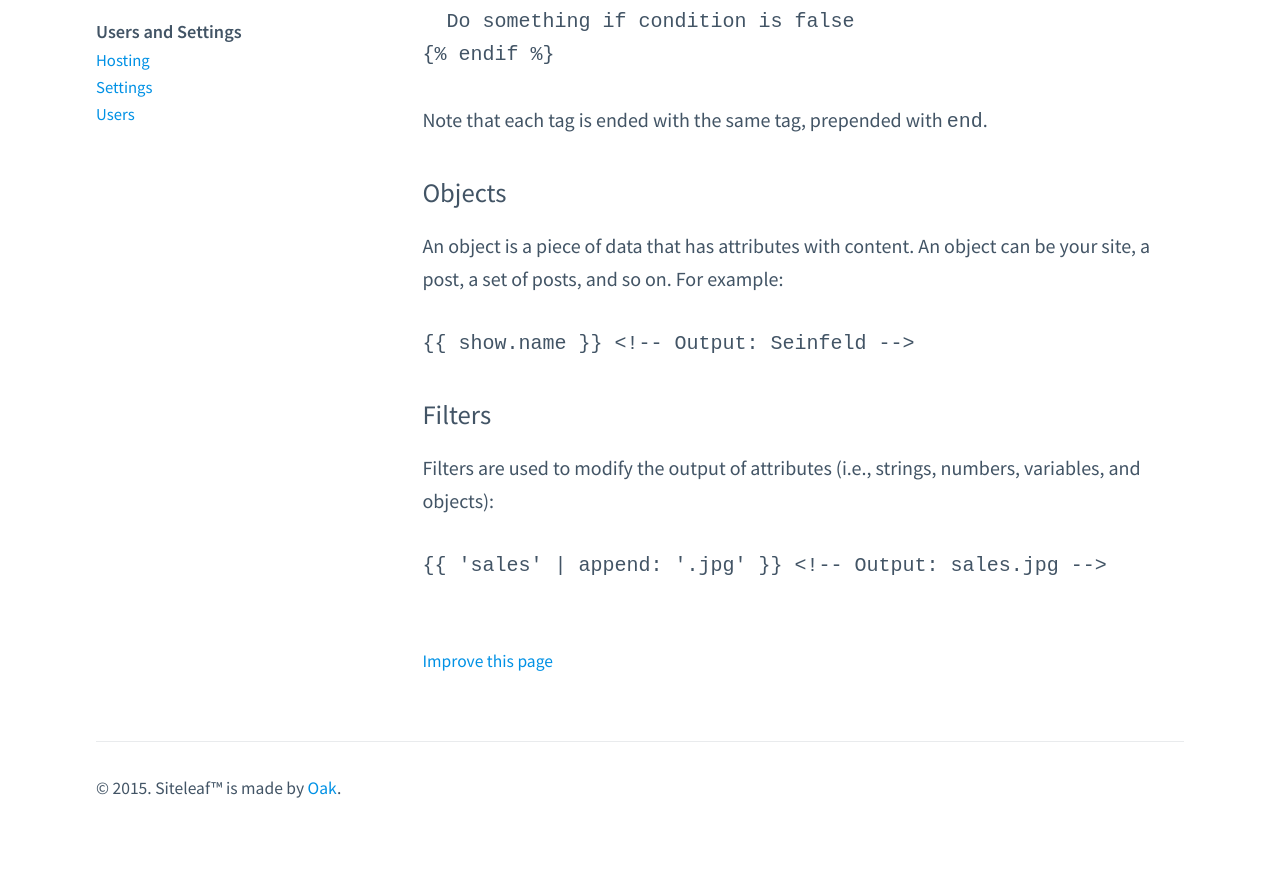
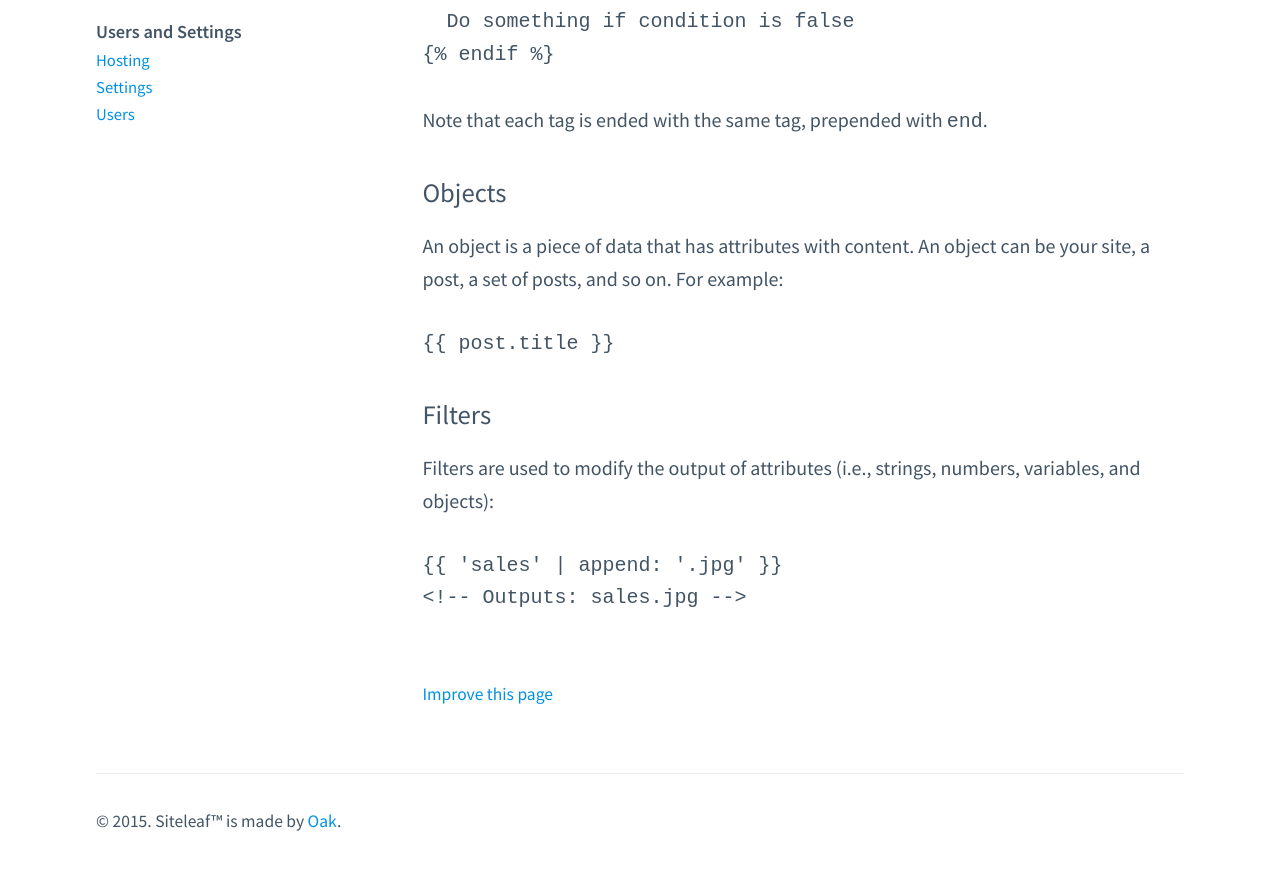
Before and after one commit to siteleaf/learn.siteleaf.com, a Jekyll site: the page built from _theme-development/liquid-basics.markdown, in a window 1280 px wide and 900 px high, scrolled down 670 px. Shown: the top 870 px of the window. Built offline with Jekyll 4.4.1, drawn with Linux system fonts in a browser that asks for light colours.

Commit message:
Updated Liquid Basics

```diff
--- a/_theme-development/liquid-basics.markdown
+++ b/_theme-development/liquid-basics.markdown
@@ -31,7 +31,7 @@ An object is a piece of data that has attributes with content. An object can be
 
 {% highlight liquid %}
 {% raw %}
-{{ show.name }} <!-- Output: Seinfeld -->
+{{ post.title }}
 {% endraw %}
 {% endhighlight %}
 
@@ -41,6 +41,7 @@ Filters are used to modify the output of attributes (i.e., strings, numbers, var
 
 {% highlight liquid %}
 {% raw %}
-{{ 'sales' | append: '.jpg' }} <!-- Output: sales.jpg -->
+{{ 'sales' | append: '.jpg' }}
+<!-- Outputs: sales.jpg -->
 {% endraw %}
 {% endhighlight %}
```
